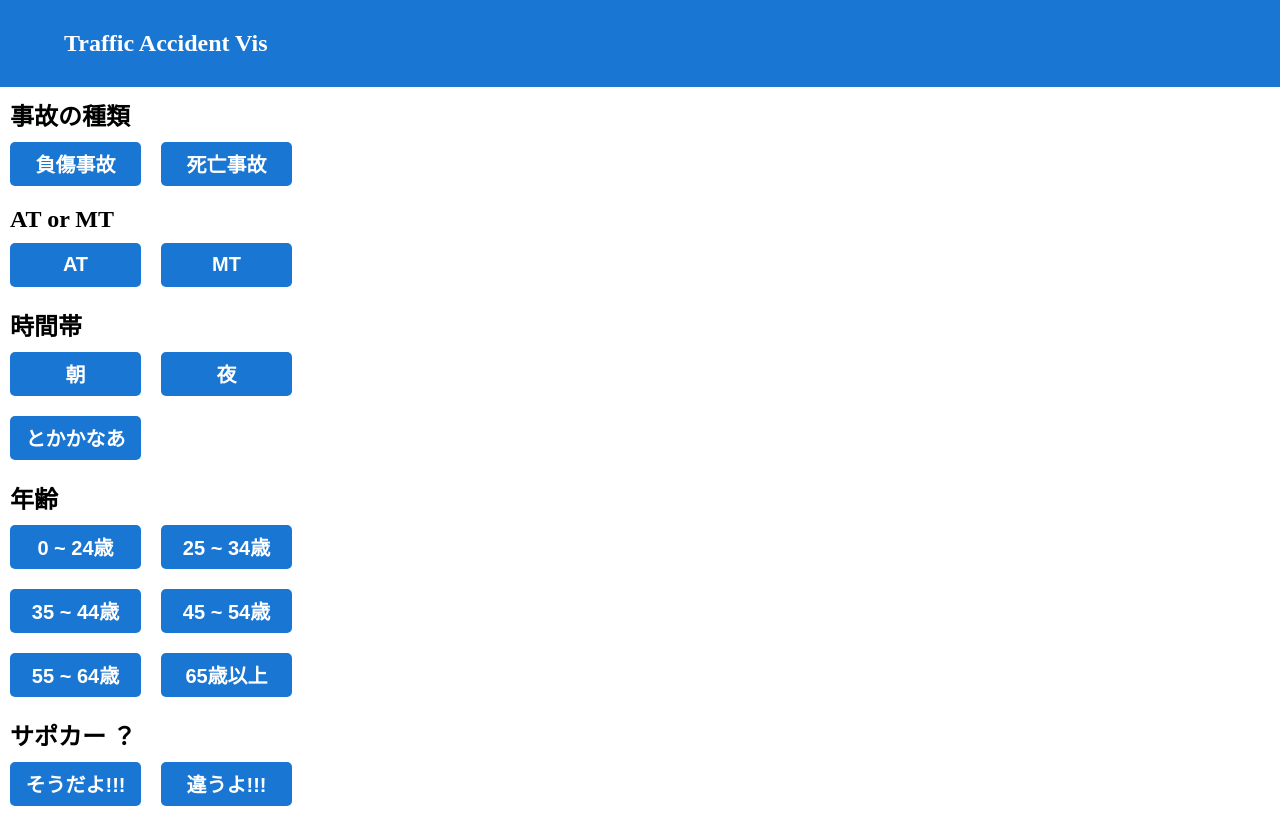
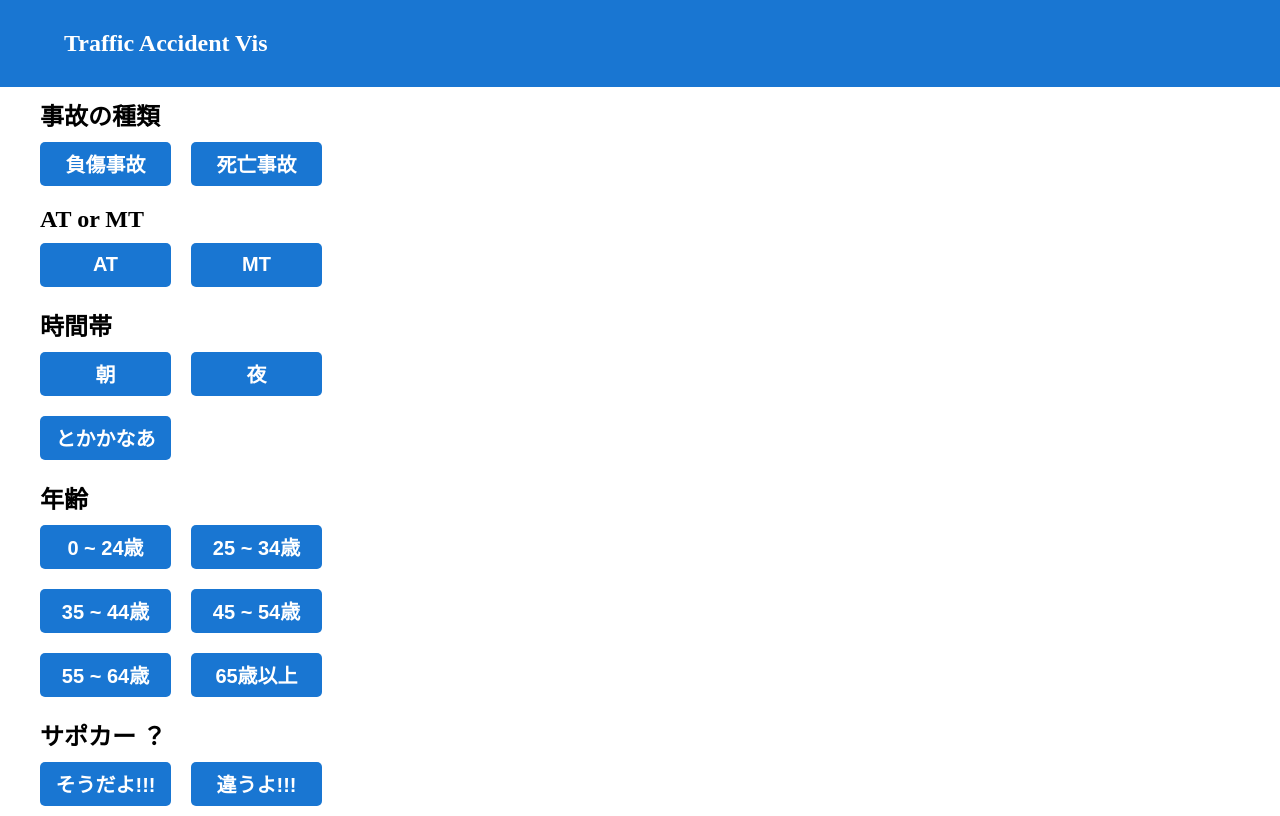
Before and after one commit to vdslab/traffic-accident-vis, a React (Vite) app: page / in a window 1280 px wide. Built offline with nearby package versions, Linux system fonts and the light colour scheme.

Commit message:
ボタン周り終了

```diff
--- a/src/App.css
+++ b/src/App.css
@@ -33,3 +33,7 @@
   line-height: normal;
   margin: 10px 10px 0px 10px;
 }
+
+.BtnPage {
+  margin-left: 30px;
+}
--- a/src/components/btton_page.jsx
+++ b/src/components/btton_page.jsx
@@ -25,11 +25,11 @@ const ButtonPage = () => {
   ];
 
   return (
-    <>
+    <div className="BtnPage">
       {accidentInfo.map((info, index) => (
         <AccidentTypeSelector key={index} title={info.title} typeArray={info.typeArray} />
       ))}
-    </>
+    </div>
   );
 };
 
```
